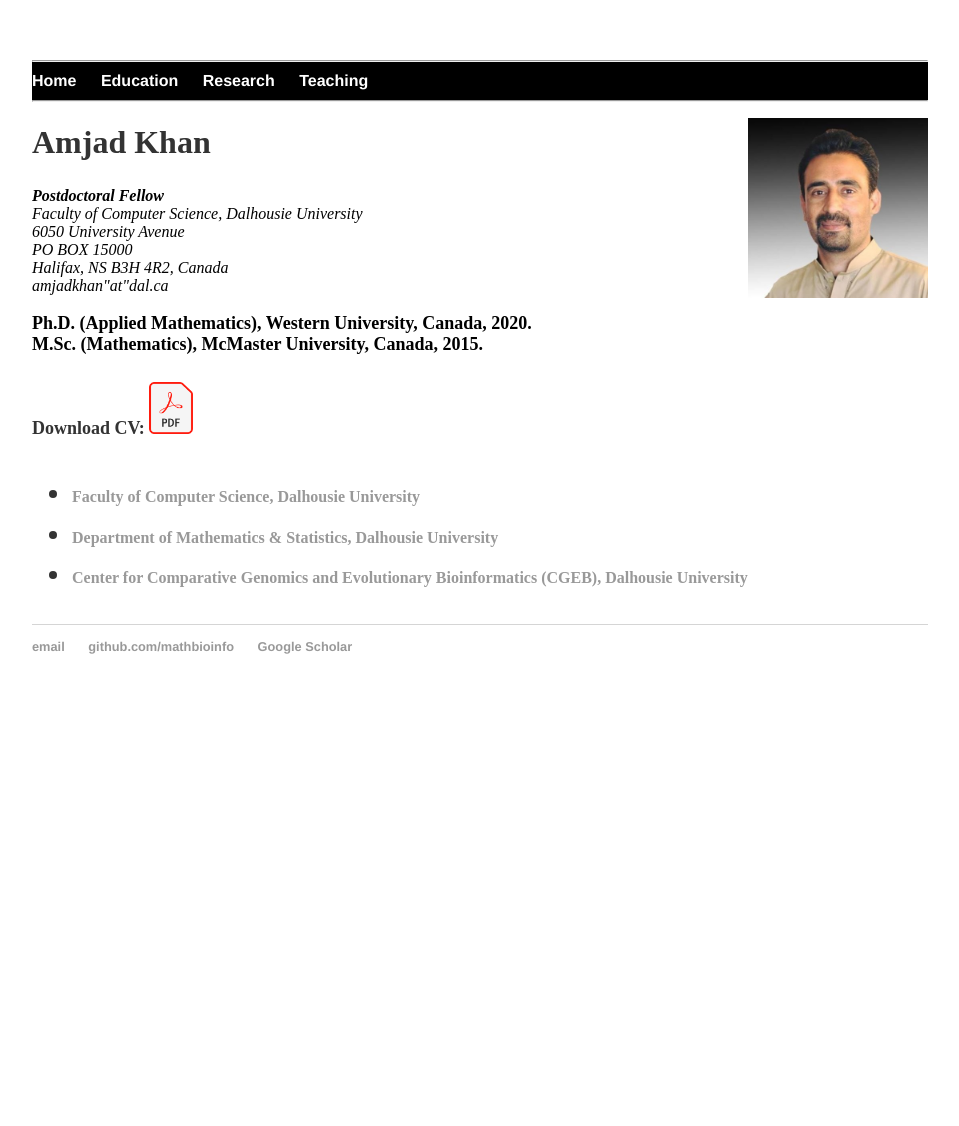
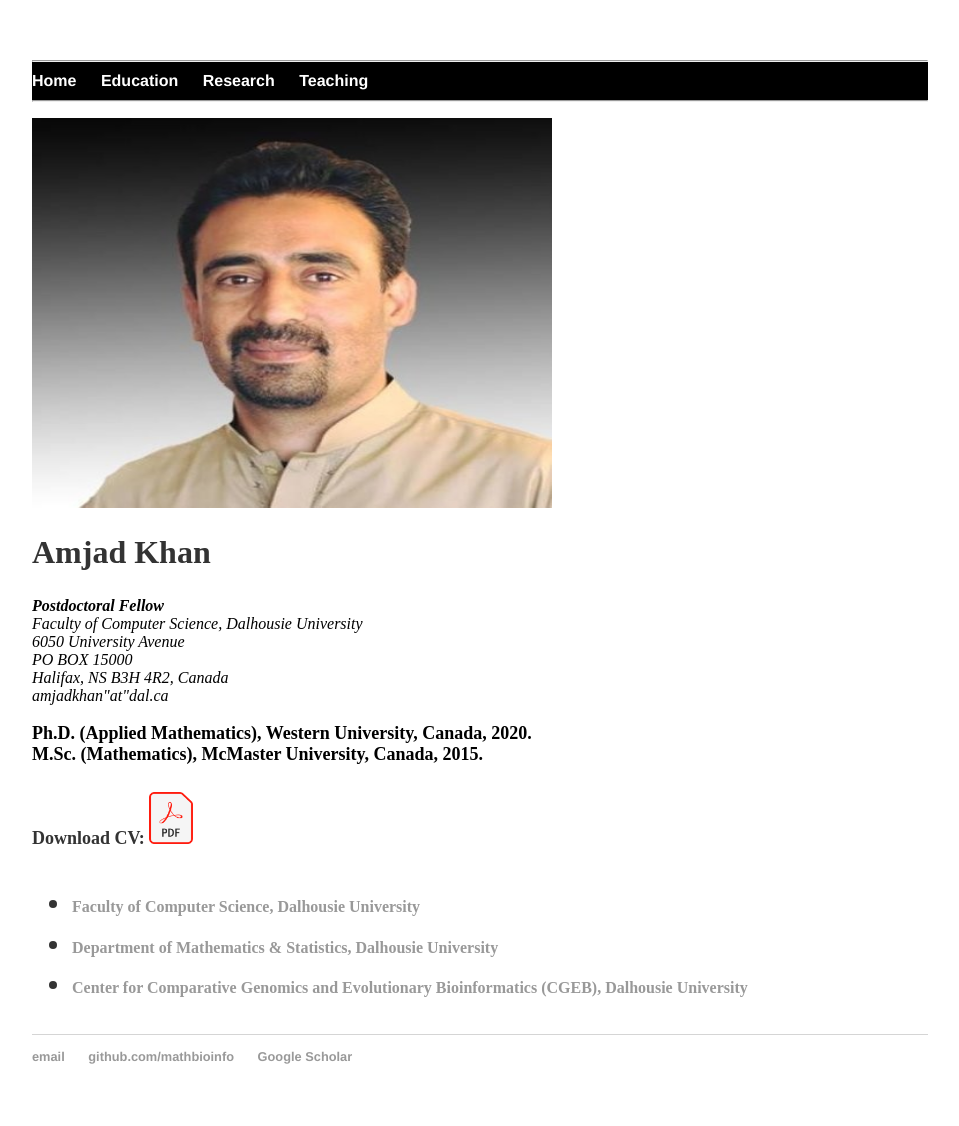
Before and after one commit to MathBioInfo/amjadkhan, a Jekyll site: the page index.html, which Jekyll copies as it is, in a window 1280 px wide. Shown: the whole page, without its empty margins (160-1119 px from the left). Built offline with Jekyll 4.4.1, drawn with Linux system fonts in a browser that asks for light colours; before the commit the page ends 900 px from its top, so only the background shows below that.

Commit message:
Update index.html

```diff
--- a/index.html
+++ b/index.html
@@ -22,7 +22,7 @@
 			<hr>
 		</ul>
 		</nav>
-		<img src="images/Amjad.jfif" style="float: right; width: 180px;  margin-left: 15px;">
+		<img src="images/Amjad.jfif" style="width: 520px; height: 390px;">
 		<div class="container">
     		<div class="blurb">
 			<div class="profile-body">
```
